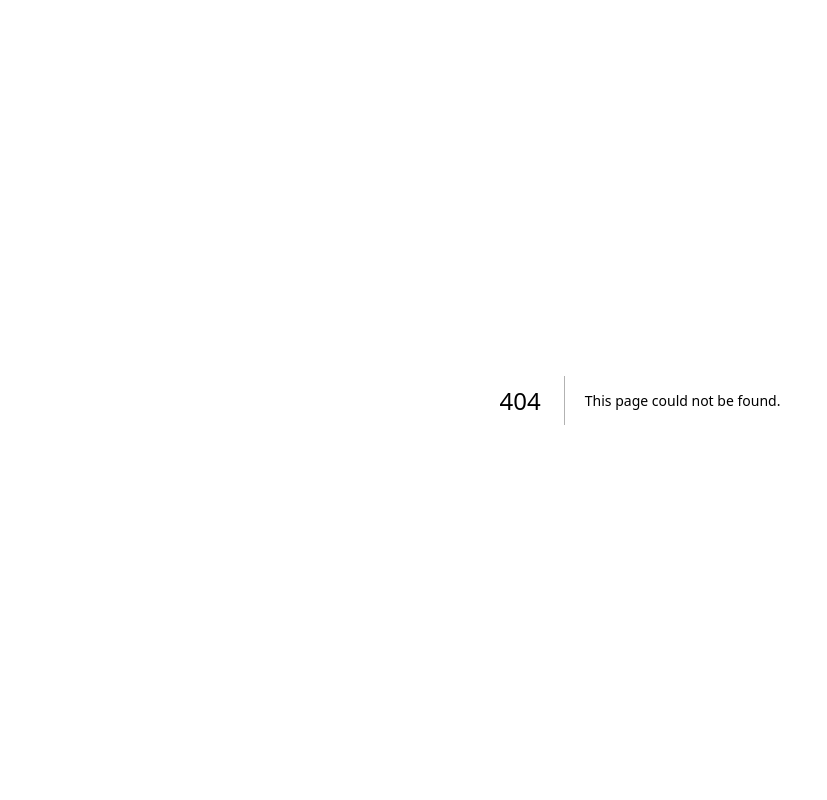
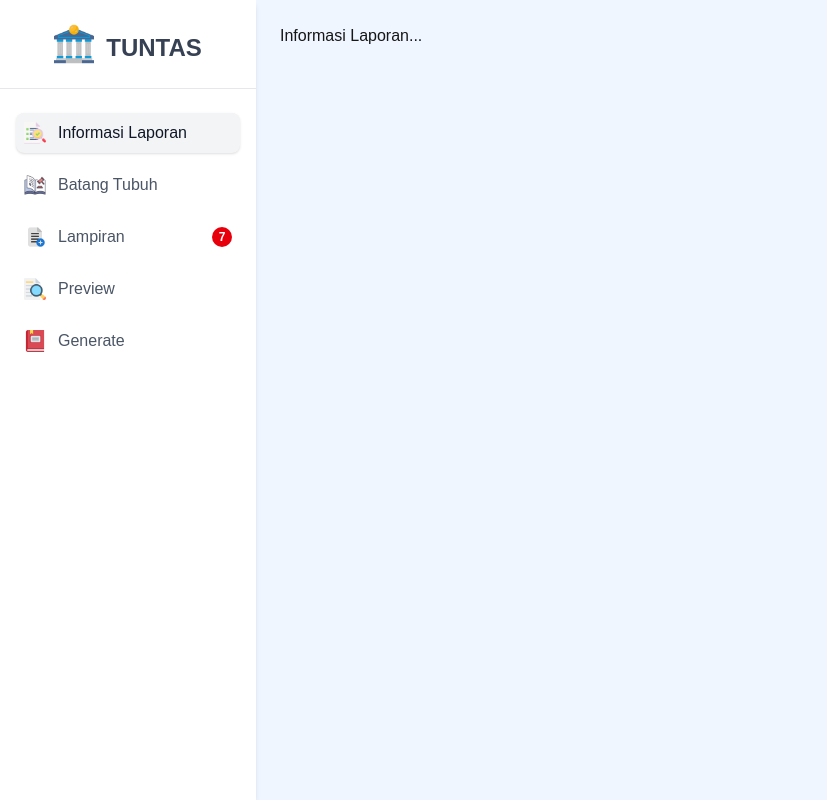
Before and after one commit to farizbaiquni/penyusunan-dan-konversi-laporan-pelaksanaan-apbd, a Next.js app: page /edit-perda in a window 1280 px wide. Before the commit this address had no page. Shown: the whole page, without its empty margins (0-827 px from the left). Built offline with nearby package versions, Linux system fonts and the light colour scheme.

Commit message:
add content components for each menu in edit perda page

```diff
--- /dev/null
+++ b/src/app/edit-perda/components/contents/batang-tubuh.tsx
@@ -0,0 +1,9 @@
+"use client";
+
+import { useState } from "react";
+
+function BatangTubuh() {
+  return <div className="flex justify-center bg-amber-200 w-full h-full"></div>;
+}
+
+export default BatangTubuh;
--- /dev/null
+++ b/src/app/edit-perda/components/contents/generate.tsx
@@ -0,0 +1,9 @@
+function Generate() {
+  return (
+    <div>
+      <p>Generate...</p>
+    </div>
+  );
+}
+
+export default Generate;
--- /dev/null
+++ b/src/app/edit-perda/components/contents/informasi-laporan.tsx
@@ -0,0 +1,9 @@
+function InformasiLaporan() {
+  return (
+    <div>
+      <p>Informasi Laporan...</p>
+    </div>
+  );
+}
+
+export default InformasiLaporan;
--- /dev/null
+++ b/src/app/edit-perda/components/contents/lampiran.tsx
@@ -0,0 +1,9 @@
+function Lampiran() {
+  return (
+    <div>
+      <p>Lampiran...</p>
+    </div>
+  );
+}
+
+export default Lampiran;
--- /dev/null
+++ b/src/app/edit-perda/components/contents/preview.tsx
@@ -0,0 +1,9 @@
+function Preview() {
+  return (
+    <div>
+      <p>Preview...</p>
+    </div>
+  );
+}
+
+export default Preview;
--- /dev/null
+++ b/src/app/edit-perda/page.tsx
@@ -0,0 +1,129 @@
+"use client";
+
+import React, { useState } from "react";
+import Image from "next/image";
+import InformasiLaporan from "./components/contents/informasi-laporan";
+import BatangTubuh from "./components/contents/batang-tubuh";
+import Lampiran from "./components/contents/lampiran";
+import Preview from "./components/contents/preview";
+import Generate from "./components/contents/generate";
+
+interface SidebarLink {
+  label: string;
+  href: string;
+  icon: string;
+  badge?: number;
+}
+
+interface SidebarItemProps extends SidebarLink {
+  active: boolean;
+  onClick: () => void;
+}
+
+const SidebarItem: React.FC<SidebarItemProps> = ({
+  label,
+  icon,
+  active,
+  badge,
+  onClick,
+}) => {
+  const baseStyle =
+    "w-full mt-3 flex items-center p-2 rounded-lg transition-all duration-200";
+  const activeStyle =
+    "bg-gray-100 text-gray-900 dark:bg-gray-700 dark:text-white shadow-sm";
+  const inactiveStyle =
+    "text-gray-600 dark:text-gray-400 hover:bg-gray-100 dark:hover:bg-gray-700 hover:text-gray-900 dark:hover:text-white";
+
+  return (
+    <button
+      onClick={onClick}
+      className={`${baseStyle} ${active ? activeStyle : inactiveStyle}`}
+    >
+      <Image
+        src={icon}
+        alt={label}
+        width={22}
+        height={22}
+        className="object-contain"
+      />
+      <span className="ml-3 flex-1 truncate text-md font-medium text-left">
+        {label}
+      </span>
+      {badge && (
+        <span className="flex items-center justify-center w-5 h-5 text-xs font-bold text-white bg-red-600 rounded-full">
+          {badge}
+        </span>
+      )}
+    </button>
+  );
+};
+
+const menuItems: SidebarLink[] = [
+  { label: "Informasi Laporan", href: "#", icon: "/images/edit/informasi.png" },
+  { label: "Batang Tubuh", href: "#", icon: "/images/edit/batang-tubuh.png" },
+  { label: "Lampiran", href: "#", icon: "/images/edit/lampiran.png", badge: 7 },
+  { label: "Preview", href: "#", icon: "/images/edit/preview.png" },
+  { label: "Generate", href: "#", icon: "/images/edit/generate.png" },
+];
+
+export default function Home() {
+  const [activeMenu, setActiveMenu] = useState<string>("Informasi Laporan");
+
+  const renderContent = () => {
+    switch (activeMenu) {
+      case "Informasi Laporan":
+        return <InformasiLaporan />;
+      case "Batang Tubuh":
+        return <BatangTubuh />;
+      case "Lampiran":
+        return <Lampiran />;
+      case "Preview":
+        return <Preview />;
+      case "Generate":
+        return <Generate />;
+      default:
+        return (
+          <>
+            <h1 className="text-2xl font-bold text-gray-700 mb-4">
+              {activeMenu}
+            </h1>
+            <p className="text-gray-700">
+              Konten untuk menu{" "}
+              <span className="font-semibold">{activeMenu}</span> akan tampil di
+              sini.
+            </p>
+          </>
+        );
+    }
+  };
+
+  return (
+    <div className="flex min-h-screen bg-yellow-100">
+      {/* Sidebar */}
+      <aside className="fixed top-0 left-0 h-screen w-64 bg-white dark:bg-gray-800 shadow-md">
+        <div className="flex items-center justify-center px-6 py-6 border-b border-gray-200 dark:border-gray-700">
+          <Image src="/images/bank.png" alt="Logo" width={40} height={40} />
+          <span className="ml-3 mt-2 text-2xl font-bold text-gray-700 dark:text-gray-200">
+            TUNTAS
+          </span>
+        </div>
+
+        <nav className="mt-6 space-y-1 px-4">
+          {menuItems.map((item) => (
+            <SidebarItem
+              key={item.label}
+              {...item}
+              active={activeMenu === item.label}
+              onClick={() => setActiveMenu(item.label)}
+            />
+          ))}
+        </nav>
+      </aside>
+
+      {/* Main Content */}
+      <main className="ml-64 flex-1 bg-blue-50 p-6 overflow-y-auto">
+        {renderContent()}
+      </main>
+    </div>
+  );
+}
--- a/src/app/page.tsx
+++ b/src/app/page.tsx
@@ -1,102 +1,5 @@
 "use client";
 
-import Image from "next/image";
-import React, { useState } from "react";
-
-interface SidebarLink {
-  label: string;
-  href: string;
-  icon: string;
-  badge?: number;
+export default function Home() {
+  return <div></div>;
 }
-
-export default function Home() {
-  const menuItems: SidebarLink[] = [
-    {
-      label: "Informasi Laporan",
-      href: "#",
-      icon: "/images/edit/informasi.png",
-    },
-    {
-      label: "Batang Tubuh",
-      href: "#",
-      icon: "/images/edit/batang-tubuh.png",
-    },
-    {
-      label: "Lampiran",
-      href: "#",
-      icon: "/images/edit/lampiran.png",
-      badge: 7,
-    },
-    { label: "Preview", href: "#", icon: "/images/edit/preview.png" },
-    { label: "Generate", href: "#", icon: "/images/edit/generate.png" },
-  ];
-
-  // ✅ State untuk menyimpan menu yang sedang aktif
-  const [activeMenu, setActiveMenu] = useState<string>("Informasi Laporan");
-
-  const SidebarItem: React.FC<
-    SidebarLink & { active: boolean; onClick: () => void }
-  > = ({ label, href, icon, active, badge, onClick }) => {
-    return (
-      <button
-        onClick={onClick}
-        className={`w-full mt-3 flex items-center p-2 rounded-lg transition-all duration-200 ${
-          active
-            ? "bg-gray-100 text-gray-900 dark:bg-gray-700 dark:text-white shadow-sm"
-            : "text-gray-600 dark:text-gray-400 hover:bg-gray-100 dark:hover:bg-gray-700 hover:text-gray-900 dark:hover:text-white"
-        }`}
-      >
-        <Image
-          src={icon}
-          alt={label}
-          width={22}
-          height={22}
-          className="object-contain"
-        />
-        <span className="ml-3 flex-1 truncate text-md font-medium text-left">
-          {label}
-        </span>
-        {badge && (
-          <span className="flex items-center justify-center w-5 h-5 text-xs font-bold text-white bg-red-600 rounded-full">
-            {badge}
-          </span>
-        )}
-      </button>
-    );
-  };
-
-  return (
-    <div className="flex min-h-screen bg-yellow-100">
-      {/* Sidebar */}
-      <aside className="fixed top-0 left-0 h-screen w-64 bg-white dark:bg-gray-800 shadow-md">
-        <div className="flex items-center justify-center px-6 py-6 border-b border-gray-200 dark:border-gray-700">
-          <Image src="/images/bank.png" alt="Logo" width={40} height={40} />
-          <span className="ml-3 mt-2 text-2xl font-bold text-gray-700 dark:text-gray-200">
-            TUNTAS
-          </span>
-        </div>
-
-        <nav className="mt-6 space-y-1 px-4">
-          {menuItems.map((item) => (
-            <SidebarItem
-              key={item.label}
-              {...item}
-              active={activeMenu === item.label}
-              onClick={() => setActiveMenu(item.label)}
-            />
-          ))}
-        </nav>
-      </aside>
-
-      {/* Main Content */}
-      <main className="ml-64 flex-1 bg-blue-50 p-6 overflow-y-auto">
-        <h1 className="text-2xl font-bold text-gray-700 mb-4">{activeMenu}</h1>
-        <p className="text-gray-700">
-          Konten untuk menu <span className="font-semibold">{activeMenu}</span>{" "}
-          akan tampil di sini.
-        </p>
-      </main>
-    </div>
-  );
-}
```
